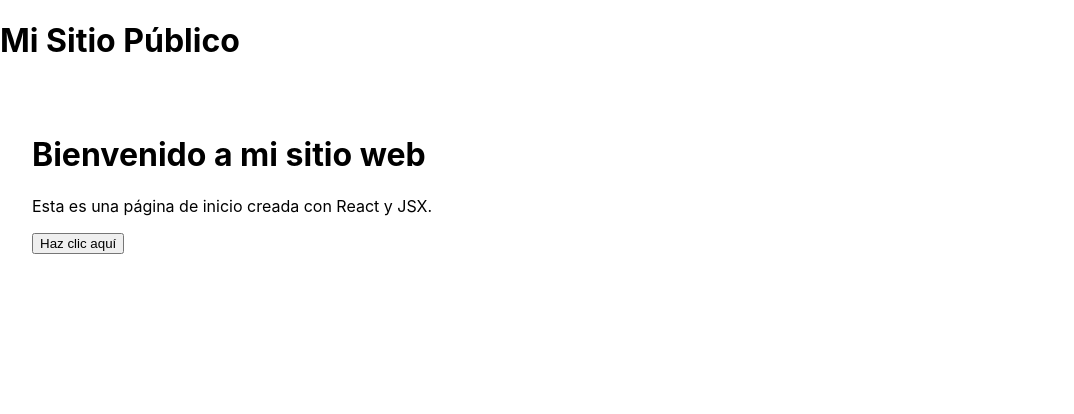
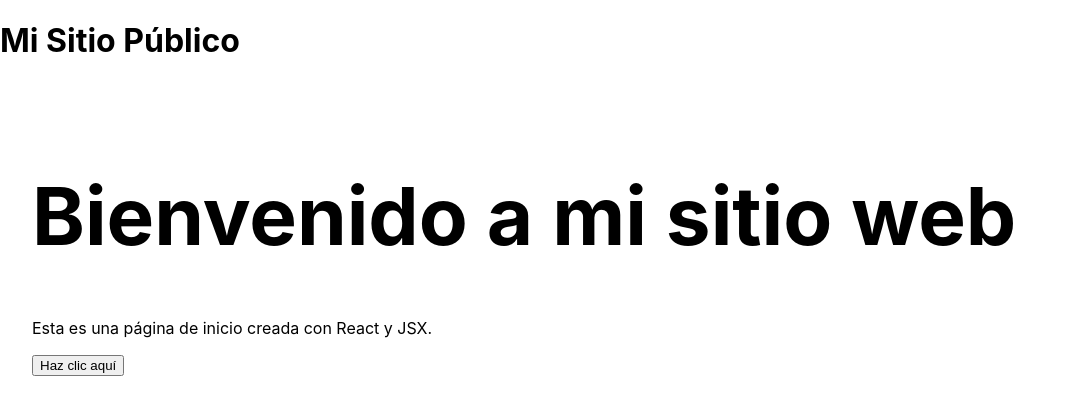
Before and after one commit to MaxVilaRuiz/Revinance---HackUPC-2025, a React (Create React App) app: page / in a window 1280 px wide. Shown: the top 414 px of the page, without its empty margins (0-1074 px from the left). Built offline with nearby package versions, Linux system fonts and the light colour scheme.

Commit message:
Add styles to project

```diff
--- a/package.json
+++ b/package.json
@@ -10,7 +10,7 @@
     "react": "^19.1.0",
     "react-dom": "^19.1.0",
     "react-router-dom": "^7.5.3",
-    "react-scripts": "5.0.1",
+    "react-scripts": "^5.0.1",
     "web-vitals": "^2.1.4"
   },
   "scripts": {
--- a/src/App.js
+++ b/src/App.js
@@ -1,4 +1,5 @@
 import { BrowserRouter as Router, Routes, Route } from 'react-router-dom';
+import './styles/App.css';
 
 import PublicLayout from './layouts/PublicLayout';
 import PrivateLayout from './layouts/PrivateLayout';
--- a/src/pages/Home.jsx
+++ b/src/pages/Home.jsx
@@ -1,9 +1,11 @@
 import React from 'react';
+import '../styles/App.css';
+import '../styles/Home.css'
 
 function Home() {
   return (
     <main style={{ padding: '2rem' }}>
-      <h1>Bienvenido a mi sitio web</h1>
+      <h1 className='hola'>Bienvenido a mi sitio web</h1>
       <p>Esta es una página de inicio creada con React y JSX.</p>
       <button onClick={() => alert('¡Haz hecho clic!')}>Haz clic aquí</button>
     </main>
--- /dev/null
+++ b/src/styles/Home.css
@@ -0,0 +1,3 @@
+.hola {
+    font-size: 5rem;
+}
```
Also changed, not shown: src/index.js (+2 -5 lines), src/styles/App.css (renamed from src/App.css), src/styles/index.css (renamed from src/index.css), 1 other file (tests, documents, lock files or other folders).
